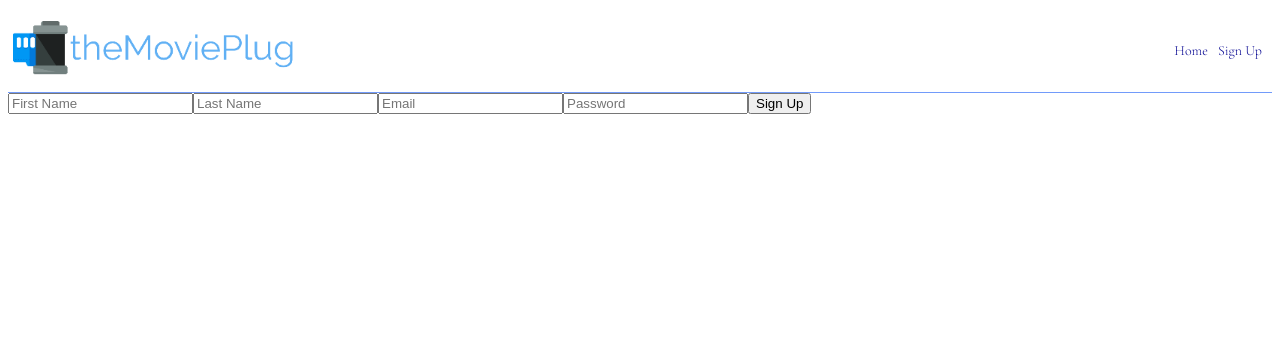
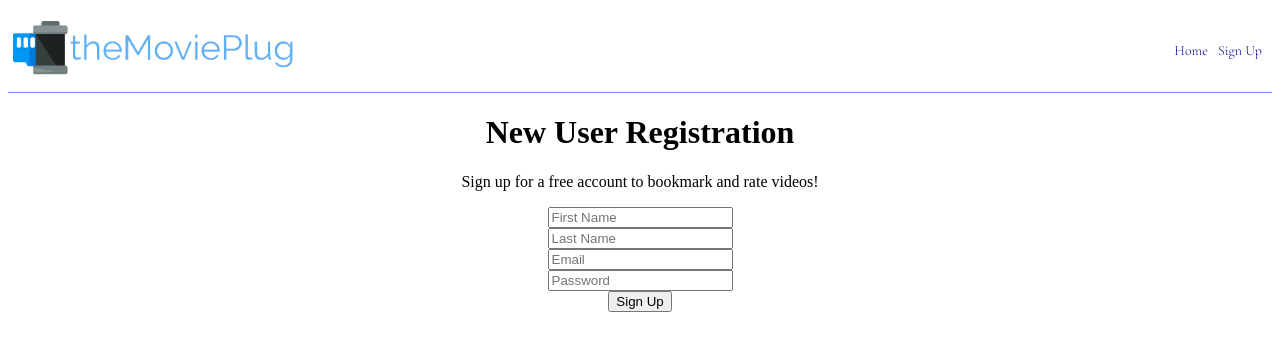
Before and after one commit to pskrillz/Movie-Finder-App, an Angular app in the folder final-project-front/: page /register in a window 1280 px wide. Shown: the top 350 px of the page. Built offline with nearby package versions, Linux system fonts and the light colour scheme.

Commit message:
made basic registration page

```diff
--- a/final-project-front/src/app/register-user/register-user.component.css
+++ b/final-project-front/src/app/register-user/register-user.component.css
@@ -0,0 +1,8 @@
+.container-fluid {
+    text-align: center;
+
+}
+
+.column-sm {
+
+}
--- a/final-project-front/src/app/register-user/register-user.component.html
+++ b/final-project-front/src/app/register-user/register-user.component.html
@@ -4,12 +4,45 @@
 
 
 
+<div class="jumbotron jumbotron-fluid">
+    <div class="container-fluid">
+      <h1 class="display-4">New User Registration</h1>
+      <p class="lead">Sign up for a free account to bookmark and rate videos!</p>
+    </div>
+  </div>
+
+    <div class="container-fluid">
+        <div class="row">
+            <div class="column-sm">
+                <input type="text" name="firstName" placeholder="First Name" [(ngModel)]="form.firstName" />
+            </div>
+        </div>
+        <div class="row">
+            <div class="column-sm">
+                <input type="text" name="lastName" placeholder="Last Name" [(ngModel)]="form.lastName" />
+            </div>
+        </div>
+        <div class="row">
+            <div class="column-sm">
+                <input type="text" name="email" placeholder="Email" [(ngModel)]="form.email" />
+
+            </div>
+        </div>
+        <div class="row">
+            <div class="column-sm">
+                <input type="password" name="password" placeholder="Password" [(ngModel)]="form.password" />
+            </div>
+        </div>
+        <div class="row">
+            <div class="column-sm">
+                <button type="submit" (click)="signUp()" class="btn btn-primary">Sign Up</button>
+            </div>
+        </div>
 
 
-    <div>
+<!--
 <input type="text" name="firstName" placeholder="First Name" [(ngModel)]="form.firstName" />
 <input type="text" name="lastName" placeholder="Last Name" [(ngModel)]="form.lastName" />
 <input type="text" name="email" placeholder="Email" [(ngModel)]="form.email" />
 <input type="password" name="password" placeholder="Password" [(ngModel)]="form.password" />
-<button type="submit" (click)="signUp()" class="btn btn-primary">Sign Up</button>
-    </div>
+<button type="submit" (click)="signUp()" class="btn btn-primary">Sign Up</button> -->
```
